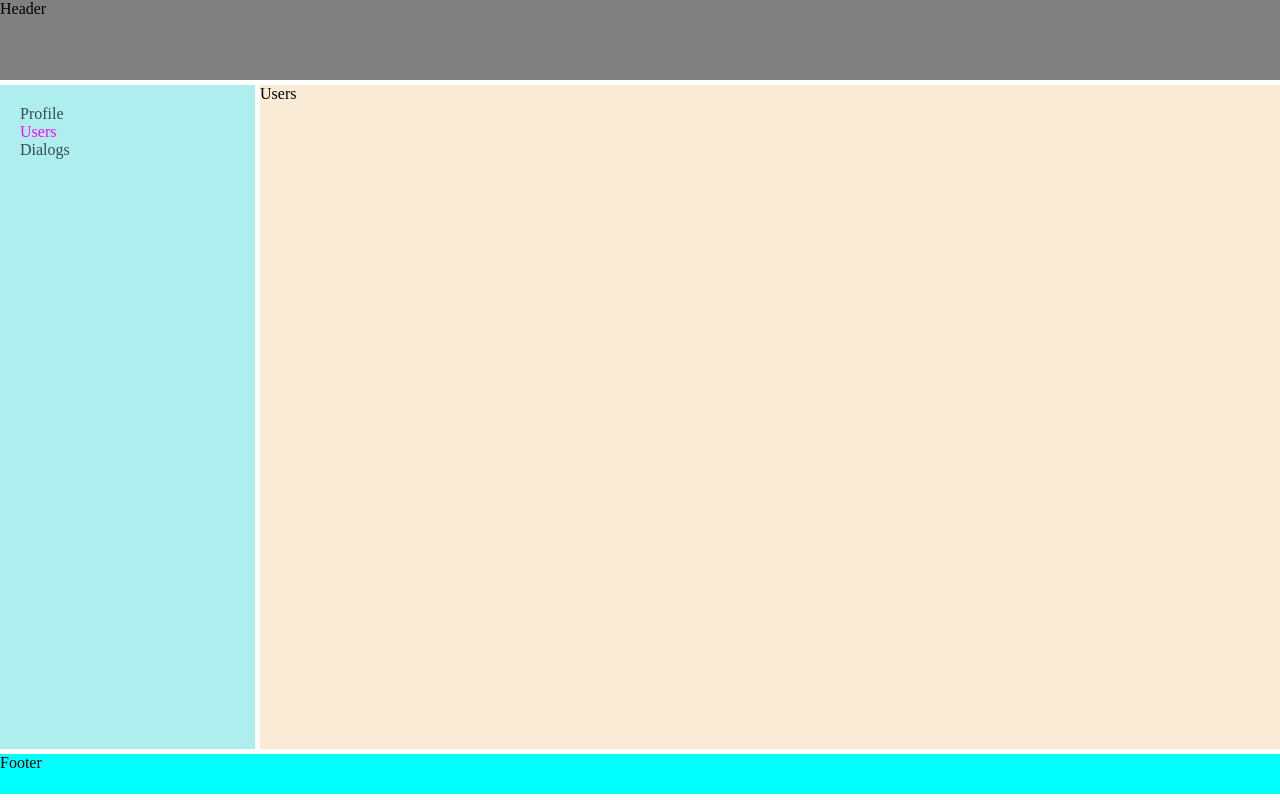
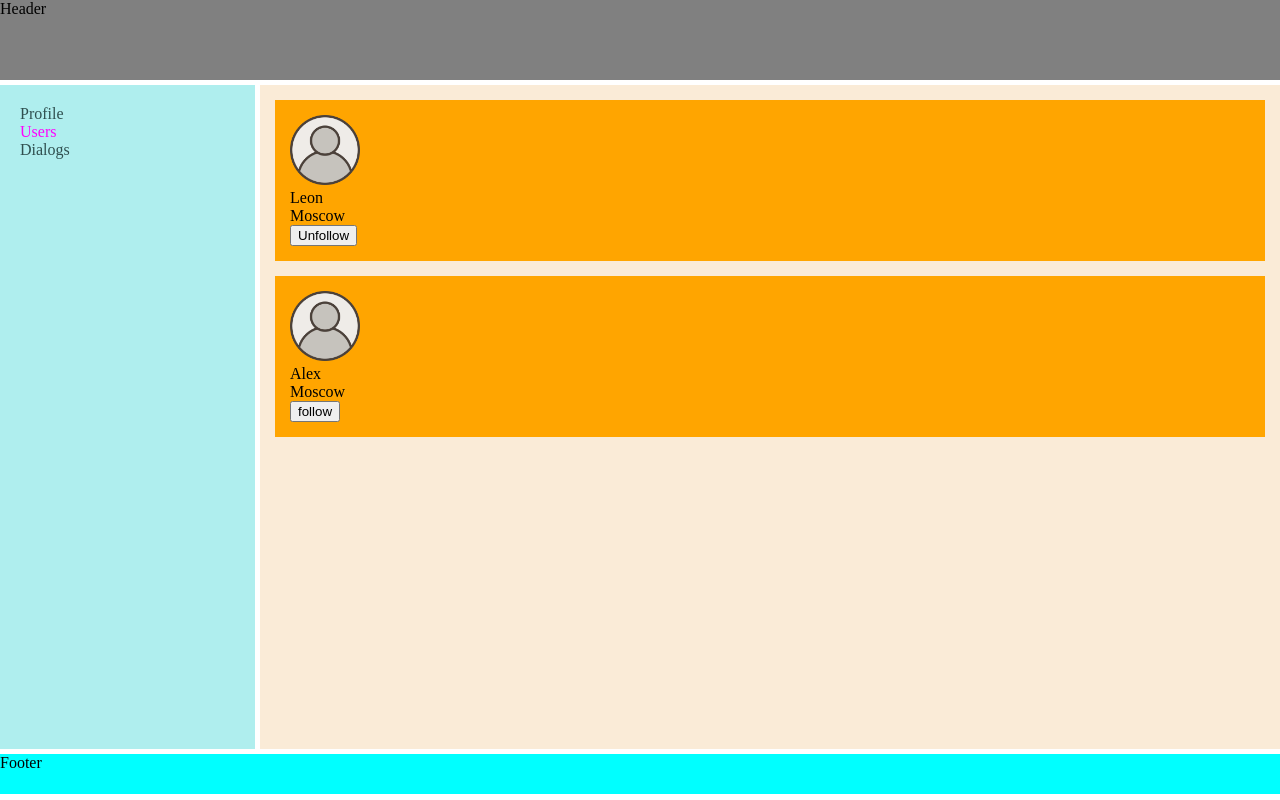
Before and after one commit to LeonShus/SocialTS, a React (Create React App) app: page /users in a window 1280 px wide. Built offline with nearby package versions, Linux system fonts and the light colour scheme.

Commit message:
add User component & reducer

```diff
--- a/src/App.tsx
+++ b/src/App.tsx
@@ -5,8 +5,8 @@ import AsideNav from "./Components/AsideNav/AsideNav";
 import Profile from "./Components/Profile/Profile";
 import Footer from "./Components/Footer/Footer";
 import {BrowserRouter, Route} from "react-router-dom";
-import Users from "./Components/Users/Users";
 import DialogsContainer from "./Components/Dialogs/DialogsContainer";
+import UsersContainer from "./Components/Users/UsersContainer";
 
 
 export const App = () => {
@@ -23,7 +23,7 @@ export const App = () => {
                 <main className={classes.mainSection}>
                     <Route path="/profile" render={() => <Profile/>}/>
                     <Route path="/dialogs" render={() => <DialogsContainer/>}/>
-                    <Route path="/users" render={() => <Users/>}/>
+                    <Route path="/users" render={() => <UsersContainer/>}/>
                 </main>
 
                 <div className={classes.footer}>
--- /dev/null
+++ b/src/Components/Users/Users.module.css
@@ -0,0 +1,8 @@
+.container{
+    background: orange;
+    margin: 15px;
+    padding: 15px;
+}
+.avatar {
+    height: 70px;
+}
--- a/src/Components/Users/Users.tsx
+++ b/src/Components/Users/Users.tsx
@@ -1,11 +1,47 @@
 import React from "react";
+import {FollowACType, UnFollowACType, UserType} from "../../Redux/Reducers/UsersReducer";
+import classes from "./Users.module.css"
+import userDef from "../../DefaultItems/Img/userDef.png"
 
+type UsersPropsType = {
+    users: Array<UserType>
+    followAC: (id: number | string) => FollowACType
+    unfollowAC: (id: number | string) => UnFollowACType
+}
 
-const Users = () => {
+const Users = ({users, ...props}: UsersPropsType) => {
+    console.log(props, 'qqqqqqqqqqqqqq')
+    const changeToFollow = (id: string | number) =>{
+        props.followAC(id)
+    }
+    const changeToUnfollow = (id: string | number) =>{
+        props.unfollowAC(id)
+    }
+
+    const usersJsxArray = users.map(u => {
+        const followButton = !u.follow ? <button onClick={() => changeToFollow(u.id)}>follow</button>
+            : <button onClick={() => changeToUnfollow(u.id)}>Unfollow</button>
+
+        return (
+            <div key={u.id} className={classes.container}>
+                <img className={classes.avatar} src={`${!u.avatar && userDef}`} alt="avatar"/>
+                <div>
+                    {u.name}
+                </div>
+                <div>
+                    {u.country}
+                </div>
+                <div>
+                    {followButton}
+                </div>
+            </div>
+        )
+    })
+
     return (
-        <footer>
-            Users
-        </footer>
+        <div>
+            {usersJsxArray}
+        </div>
     )
 }
 
--- /dev/null
+++ b/src/Components/Users/UsersContainer.tsx
@@ -0,0 +1,13 @@
+import React from "react";
+import {AppStateType} from "../../Redux/ReduxStore";
+import {connect} from "react-redux";
+import Users from "./Users";
+import {followAC, unfollowAC} from "../../Redux/Reducers/UsersReducer";
+
+const mapStateToProps = (state: AppStateType) => {
+    return {
+        users: state.usersPage.users
+    }
+}
+
+export default connect(mapStateToProps, { followAC, unfollowAC })(Users)
--- /dev/null
+++ b/src/Redux/Reducers/UsersReducer.ts
@@ -0,0 +1,68 @@
+import {v1} from "uuid";
+
+const FOLLOW = "FOLLOW"
+const UNFOLLOW = "UNFOLLOW"
+const SET_USERS = "SET-USERS"
+
+export type UserType = {
+    id: string | number
+    name: string
+    country: string
+    avatar: string
+    follow: boolean
+}
+
+let initState = {
+    users: [
+        {id: v1(), name: "Leon", country: "Moscow", avatar: "", follow: true},
+        {id: v1(), name: "Alex", country: "Moscow", avatar: "", follow: false}
+    ] as Array<UserType>,
+}
+
+type UsersReducerInitType = typeof initState
+
+export const usersReducer = (state: UsersReducerInitType = initState, action: any) => {
+
+    const followOrNot = () => {
+        return [...state.users.map(el => {
+            if (el.id === action.id) {
+                return {...el, follow: !el.follow}
+            }
+            return el
+        })]
+    }
+
+    switch (action.type) {
+        case "FOLLOW":
+            return {
+                ...state,
+                users: followOrNot() }
+        case "UNFOLLOW":
+            return {
+                ...state,
+                users: followOrNot() }
+        case "SET-USERS":
+            return { ... state, users: [ ...state.users, action.users]}
+        default :
+            return state
+    }
+}
+
+
+export type FollowACType = {
+    type: typeof FOLLOW
+    id: string | number
+}
+export const followAC = (id: string | number): FollowACType => ({type: FOLLOW, id})
+
+export type UnFollowACType = {
+    type: typeof UNFOLLOW
+    id: string | number
+}
+export const unfollowAC = (id: string | number): UnFollowACType => ({type: UNFOLLOW, id})
+
+export type SetUsersACType = {
+    type: typeof SET_USERS
+    users: Array<UserType>
+}
+export const setUsersAC = (users: Array<UserType>): SetUsersACType => ({type: SET_USERS, users})
--- a/src/Redux/ReduxStore.ts
+++ b/src/Redux/ReduxStore.ts
@@ -1,10 +1,12 @@
 import {combineReducers, createStore} from "redux";
 import {profileReducer} from "./Reducers/ProfileReducer";
 import {dialogsReducer} from "./Reducers/DialogsReducer";
+import {usersReducer} from "./Reducers/UsersReducer";
 
 let rootReducer = combineReducers({
     profilePage: profileReducer,
-    dialogsPage: dialogsReducer
+    dialogsPage: dialogsReducer,
+    usersPage: usersReducer
 })
 
 type RootReducerType = typeof rootReducer
```
